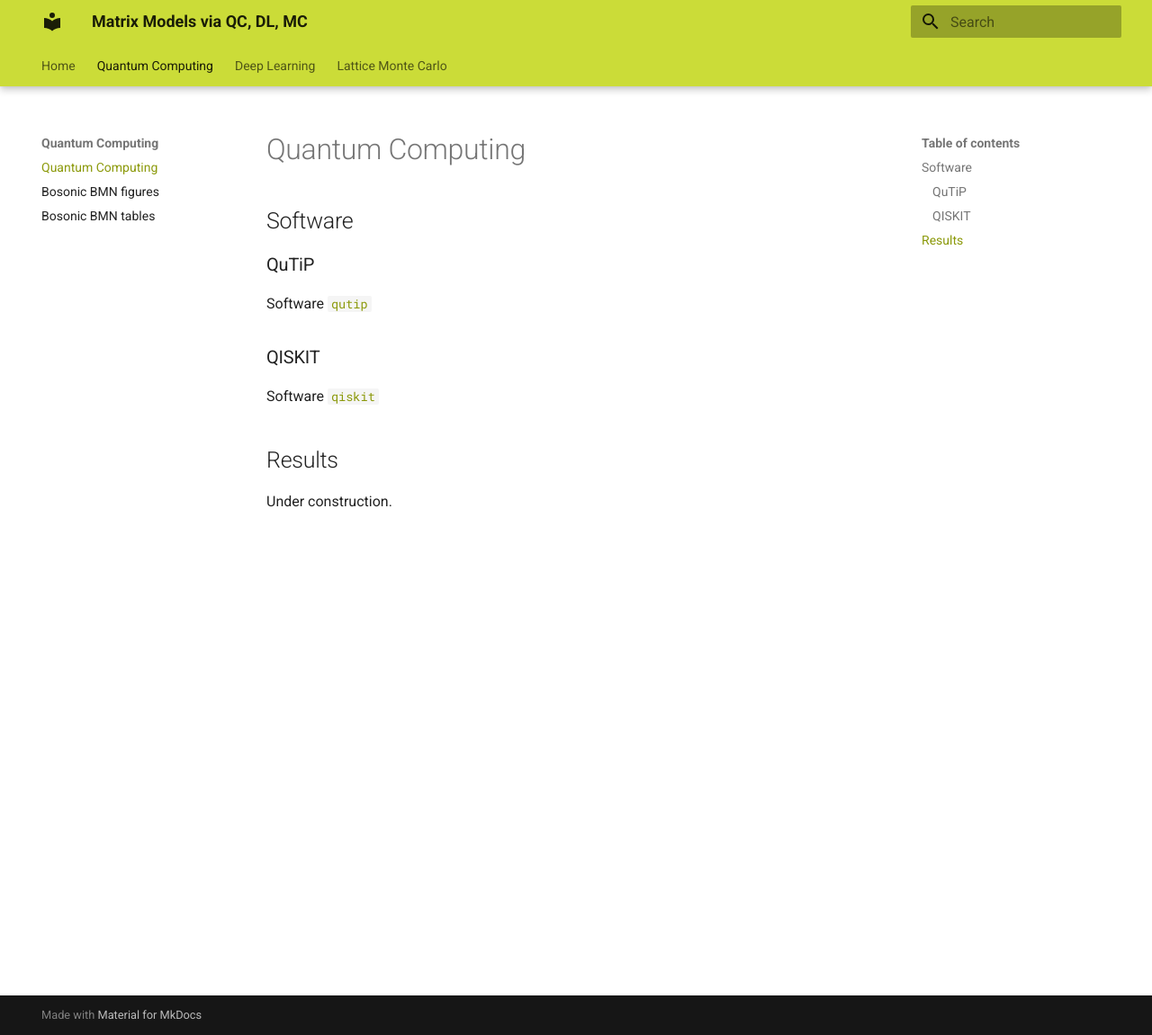
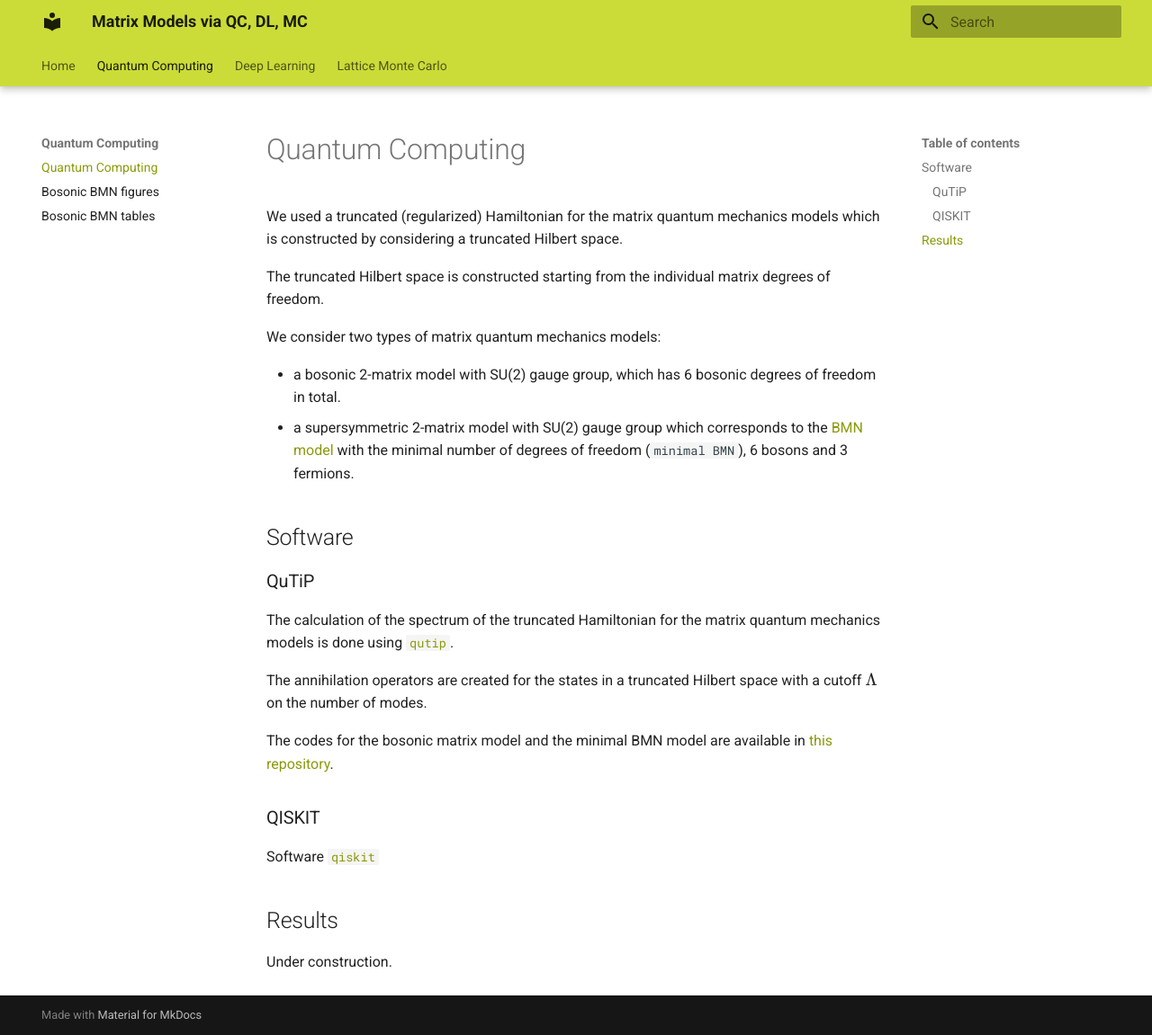
Before and after one commit to erinaldi/mm-qc-dl-supplemental, an MkDocs documentation site: the page built from docs/qc/qc.md, in a window 1280 px wide and 1151 px high. Shown: the whole window at 90% size. Built offline with MkDocs 1.6.1 and Material for MkDocs 9.7.7, drawn with Linux system fonts in a browser that asks for light colours.

Commit message:
[fix] added redme

```diff
--- a/docs/qc/qc.md
+++ b/docs/qc/qc.md
@@ -1,10 +1,24 @@
 # Quantum Computing
+
+We used a truncated (regularized) Hamiltonian for the matrix quantum mechanics models which is constructed by considering a truncated Hilbert space.
+
+The truncated Hilbert space is constructed starting from the individual matrix degrees of freedom.
+
+We consider two types of matrix quantum mechanics models:
+
+- a bosonic 2-matrix model with SU(2) gauge group, which has 6 bosonic degrees of freedom in total.
+- a supersymmetric 2-matrix model with SU(2) gauge group which corresponds to the [BMN model](https://arxiv.org/abs/hep-th/0202021) with the minimal number of degrees of freedom (`minimal BMN`), 6 bosons and 3 fermions.
+
 
 ## Software
 
 ### QuTiP
 
-Software [`qutip`](https://www.qutip.org)
+The calculation of the spectrum of the truncated Hamiltonian for the matrix quantum mechanics models is done using [`qutip`](https://www.qutip.org).
+
+The annihilation operators are created for the states in a truncated Hilbert space with a cutoff $\Lambda$ on the number of modes.
+
+The codes for the bosonic matrix model and the minimal BMN model are available in [this repository](https://github.com/erinaldi/bmn2-qutip).
 
 ### QISKIT
 
```
Also changed, not shown: README.md (added, +5 -0 lines).
